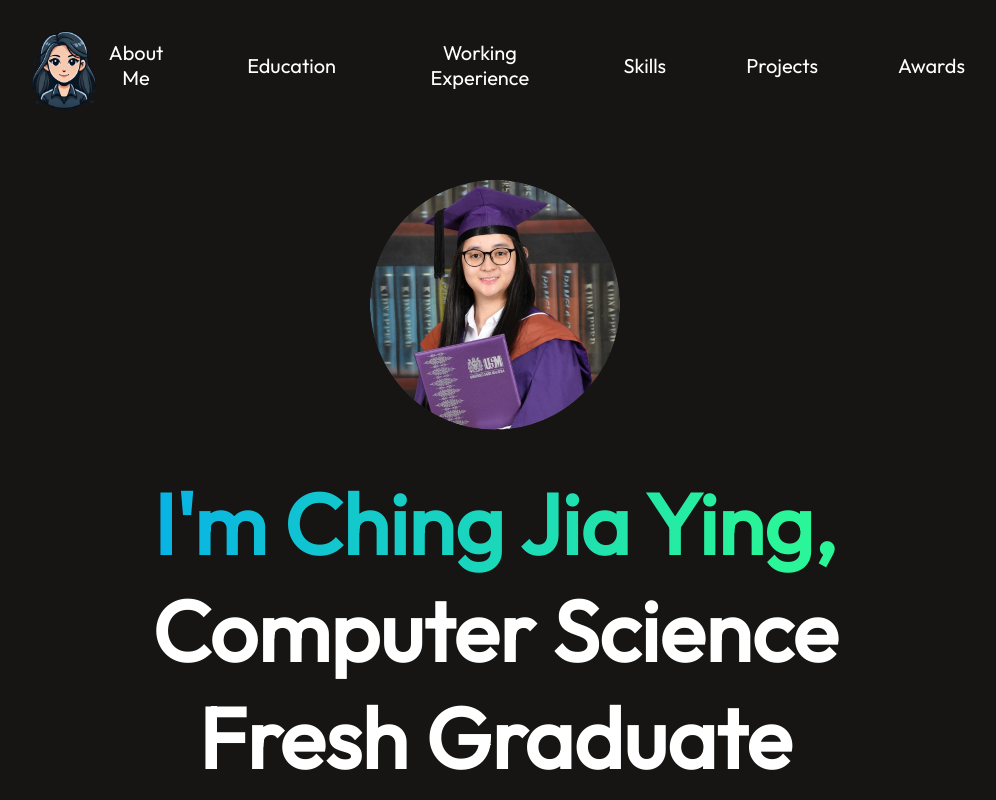
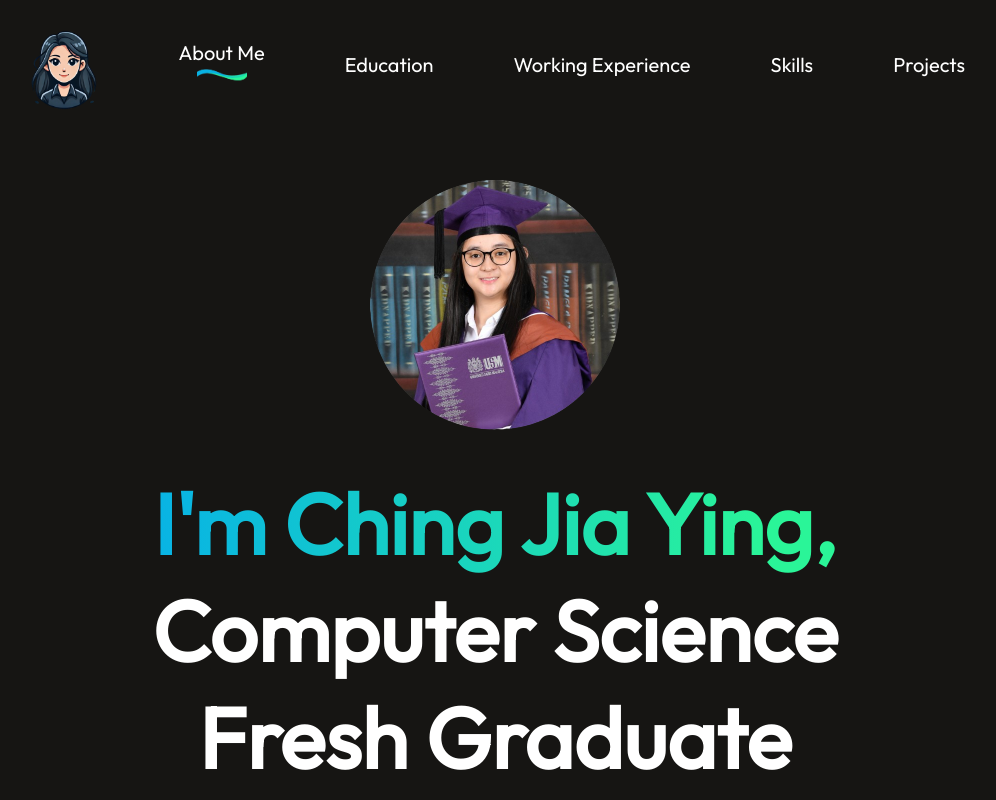
Before and after one commit to JiaaaJiaa/jy-portfolio, a React (Create React App) app: page / in a window 1280 px wide. Shown: the top 800 px of the page, without its empty margins (145-1141 px from the left). Built offline with nearby package versions, Linux system fonts and the light colour scheme; the HTML template or start-up script is replaced by a standard one.

Commit message:
Update Navbar Smooth scrolling

```diff
--- a/package.json
+++ b/package.json
@@ -5,6 +5,7 @@
   "dependencies": {
     "cra-template": "1.2.0",
     "react": "^19.0.0",
+    "react-anchor-link-smooth-scroll": "^1.0.12",
     "react-dom": "^19.0.0",
     "react-icons": "^5.4.0",
     "react-scripts": "5.0.1"
--- a/src/Components/Navbar/Navbar.css
+++ b/src/Components/Navbar/Navbar.css
@@ -11,6 +11,15 @@
     margin-top: 10px;
 }
 
+.underline{
+    background: linear-gradient(270deg, #2af598 10%, #08b3e5 100%);
+    background-clip: text;
+    -webkit-background-clip: text;
+    -webkit-text-fill-color: transparent;
+    width:50px;
+    position: relative;
+}
+
 .navbarMenu{
     display:flex;
     align-items:center;
@@ -20,6 +29,23 @@
     font-size: 20px;
 }
 
+.navbarMenu li{
+    /* display: flex;
+    flex-direction: column; */
+    gap:5px;
+    cursor: pointer;
+}
+
+.anchor-link{
+    text-decoration: none;
+    color: white;
+}
+
+.navbarMenu p{
+    text-decoration: none;
+    color: white;
+}
+
 .navbarMenu li:hover{
     color: #08b3e5;
 }
--- a/src/Components/Navbar/Navbar.js
+++ b/src/Components/Navbar/Navbar.js
@@ -1,19 +1,24 @@
 import React from 'react';
 import './Navbar.css';
 import logo from '../../assets/logo.png';
+import { useState } from 'react';
+import underline from '../../assets/underline.png';
+import AnchorLink from 'react-anchor-link-smooth-scroll';
 
 const Navbar = () => {
+
+    const [Menu, setMenu] = useState("profile");
 
     return (
         <nav className='navbar'>
             <img src={logo} alt="" className="logo"/>
             <ul className='navbarMenu'>
-                <li>About Me</li>
-                <li>Education</li>
-                <li>Working Experience</li>
-                <li>Skills</li>
-                <li>Projects</li>
-                <li>Awards</li>
+                <li><AnchorLink className="anchor-link" href='#profile'><p onClick={()=>setMenu("profile")}>About Me</p></AnchorLink>{Menu === "profile"? <img src={underline} className="underline" alt=''/>:<></>}</li>
+                <li><AnchorLink className="anchor-link" href='#education'><p onClick={()=>setMenu("education")}>Education</p></AnchorLink>{Menu === "education"? <img src={underline} className="underline" alt=''/>:<></>}</li>
+                <li><AnchorLink className="anchor-link" href='#working'><p onClick={()=>setMenu("working")}>Working Experience</p></AnchorLink>{Menu === "working"? <img src={underline} className="underline" alt=''/>:<></>}</li>
+                <li><AnchorLink className="anchor-link" href='#skills'><p onClick={()=>setMenu("skills")}>Skills</p></AnchorLink>{Menu === "skills"? <img src={underline} className="underline" alt=''/>:<></>}</li>
+                <li><AnchorLink className="anchor-link" href='#projects'><p onClick={()=>setMenu("projects")}>Projects</p></AnchorLink>{Menu === "projects"? <img src={underline} className="underline" alt=''/>:<></>}</li>
+                {/* <li>Awards</li> */}
             </ul>
         </nav>
     );
```
Also changed, not shown: src/assets/underline.png (added), 1 other file (tests, documents, lock files or other folders).
